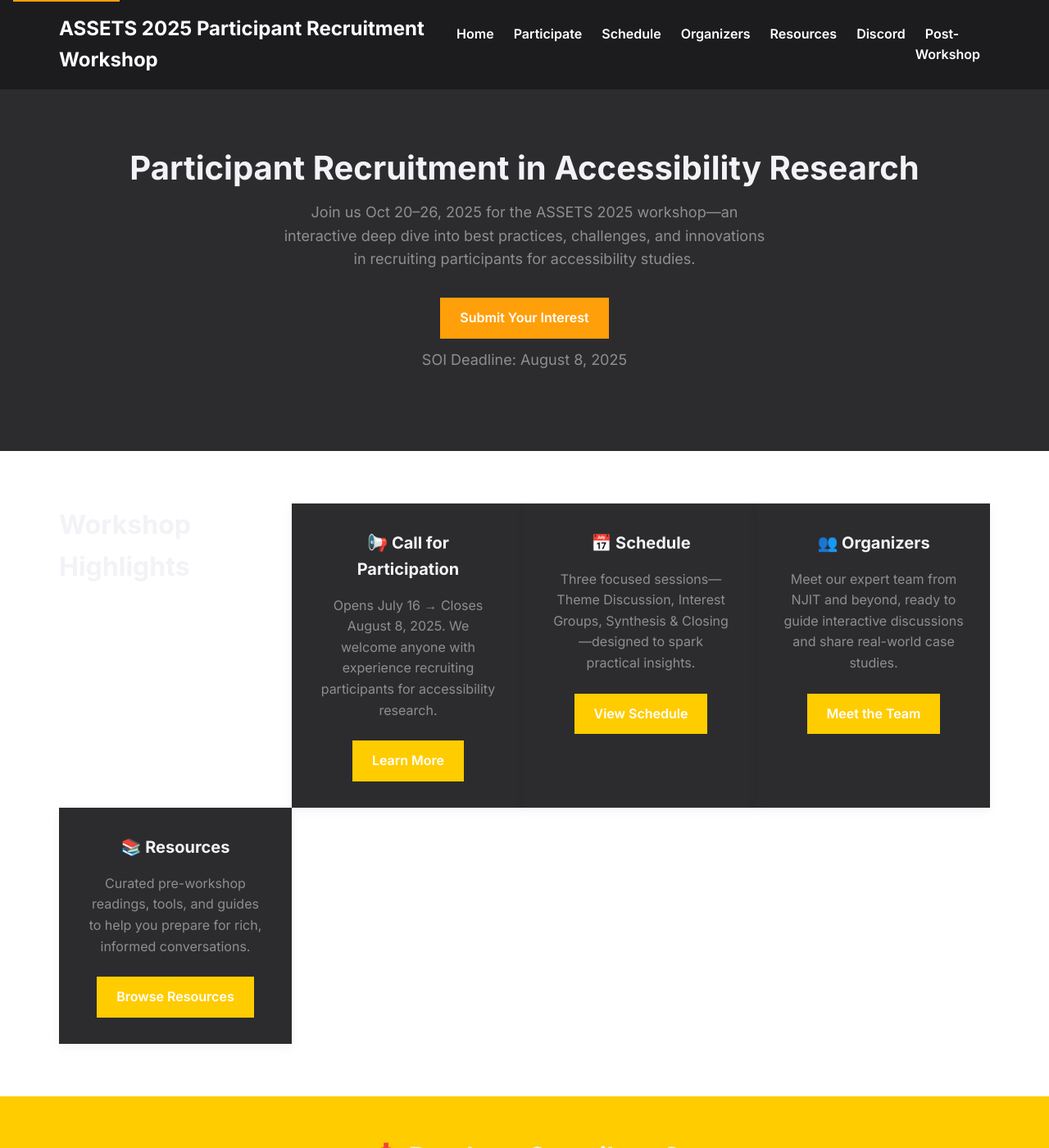
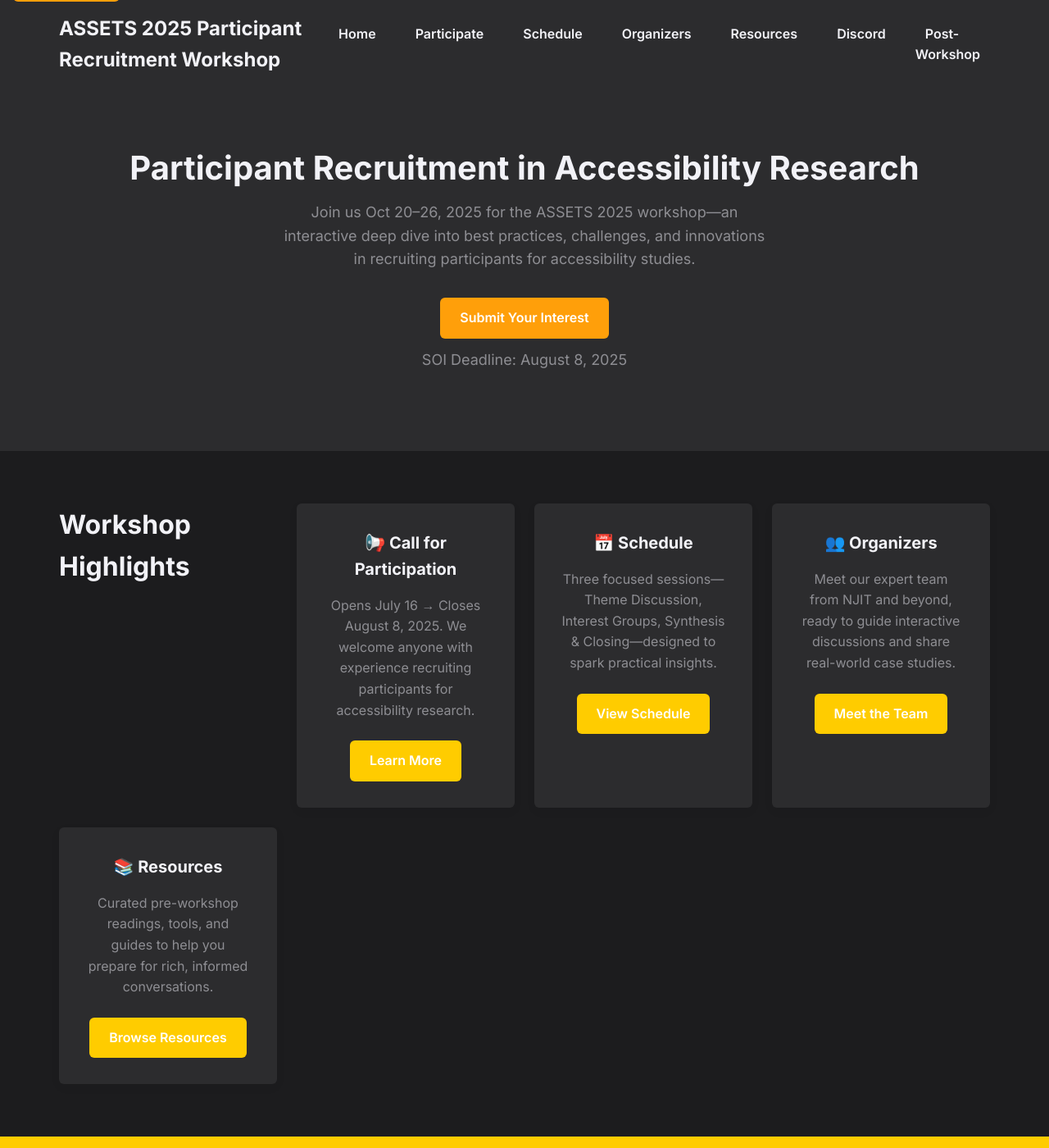
Before and after one commit to assets-recruitment-2025/assets-recruitment-2025.github.io, a Jekyll site: the page built from index.md, in a window 1280 px wide and 1400 px high. Shown: the whole window at 82% size. Built offline with Jekyll 4.4.1, drawn with Linux system fonts in a browser that asks for light colours.

Commit message:
Finalize dark theme CSS with full variable definitions

```diff
--- a/assets/css/style.css
+++ b/assets/css/style.css
@@ -1,17 +1,23 @@
-/* assets/css/style.css */
-
 /* 1) FONT + COLOR VARIABLES */
 @import url('https://fonts.googleapis.com/css2?family=Inter:wght@400;600;700&display=swap');
 
 :root {
-  --clr-primary:   #1C1C1E; /* page background */
-  --clr-surface:   #2C2C2E; /* cards, nav */
+  /* BACKGROUNDS & SURFACES */
+  --clr-bg:        #1C1C1E; /* page background */
+  --clr-surface:   #2C2C2E; /* cards, nav, footer */
+
+  /* TEXT */
   --clr-text:      #F2F2F7; /* primary text */
   --clr-text-muted:#8E8E93; /* secondary text */
-  --clr-accent:    #FF9F0A; /* buttons, links */
-  --clr-secondary: #FFCC00; /* hover, highlights */
+
+  /* ACCENTS */
+  --clr-accent:    #FF9F0A; /* primary buttons/links */
+  --clr-secondary: #FFCC00; /* secondary buttons/hover/highlights */
+
+  /* LAYOUT */
+  --gap:           1.5rem;
+  --radius:        6px;
 }
-
 
 /* 2) RESET & BASE */
 * {
@@ -63,8 +69,7 @@
 
 /* 3) HEADER & NAV */
 .site-header {
-  background: var(--clr-primary);
-  color: #fff;
+  background: var(--clr-surface);
   position: sticky;
   top: 0;
   z-index: 100;
@@ -80,14 +85,14 @@
 .logo {
   font-size: 1.5rem;
   font-weight: 700;
-  color: #fff;
+  color: var(--clr-text);
 }
 .nav-links {
   display: flex;
   gap: var(--gap);
 }
 .nav-links a {
-  color: #fff;
+  color: var(--clr-text);
   font-weight: 600;
   padding: 0.5rem 0.75rem;
   border-radius: var(--radius);
@@ -101,7 +106,7 @@
   display: none;
   background: none;
   border: none;
-  color: #fff;
+  color: var(--clr-text);
   font-size: 1.5rem;
   cursor: pointer;
 }
@@ -155,7 +160,7 @@
 }
 .btn-secondary:hover,
 .btn-secondary:focus {
-  background: #006680;
+  background: #e6b800;
 }
 
 /* 6) FEATURES GRID */
@@ -208,8 +213,8 @@
 
 /* 8) FOOTER */
 .site-footer {
-  background: var(--clr-primary);
-  color: #fff;
+  background: var(--clr-surface);
+  color: var(--clr-text);
   text-align: center;
   padding: 2rem;
 }
@@ -227,7 +232,7 @@
 }
 .social-links a {
   font-size: 1.5rem;
-  color: #fff;
+  color: var(--clr-text);
   transition: color 0.2s;
 }
 .social-links a:hover,
@@ -244,7 +249,7 @@
     position: absolute;
     top: 100%;
     right: 0;
-    background: var(--clr-primary);
+    background: var(--clr-surface);
     flex-direction: column;
     width: 200px;
     transform: translateX(100%);
```
